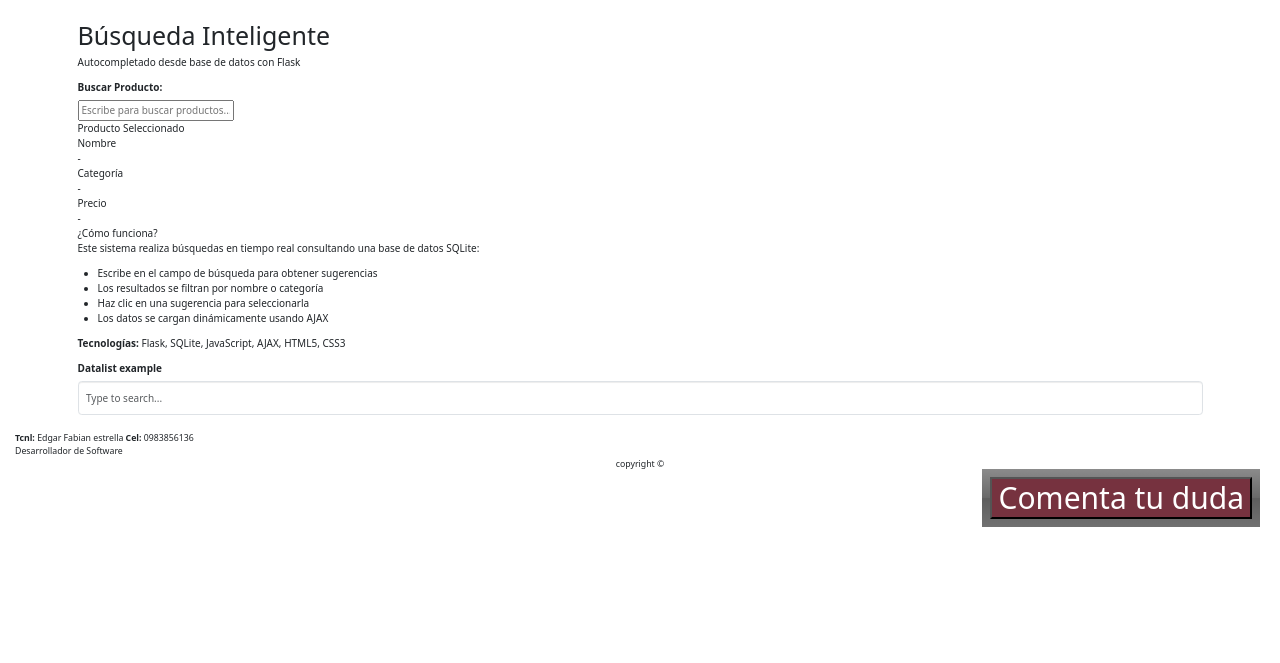
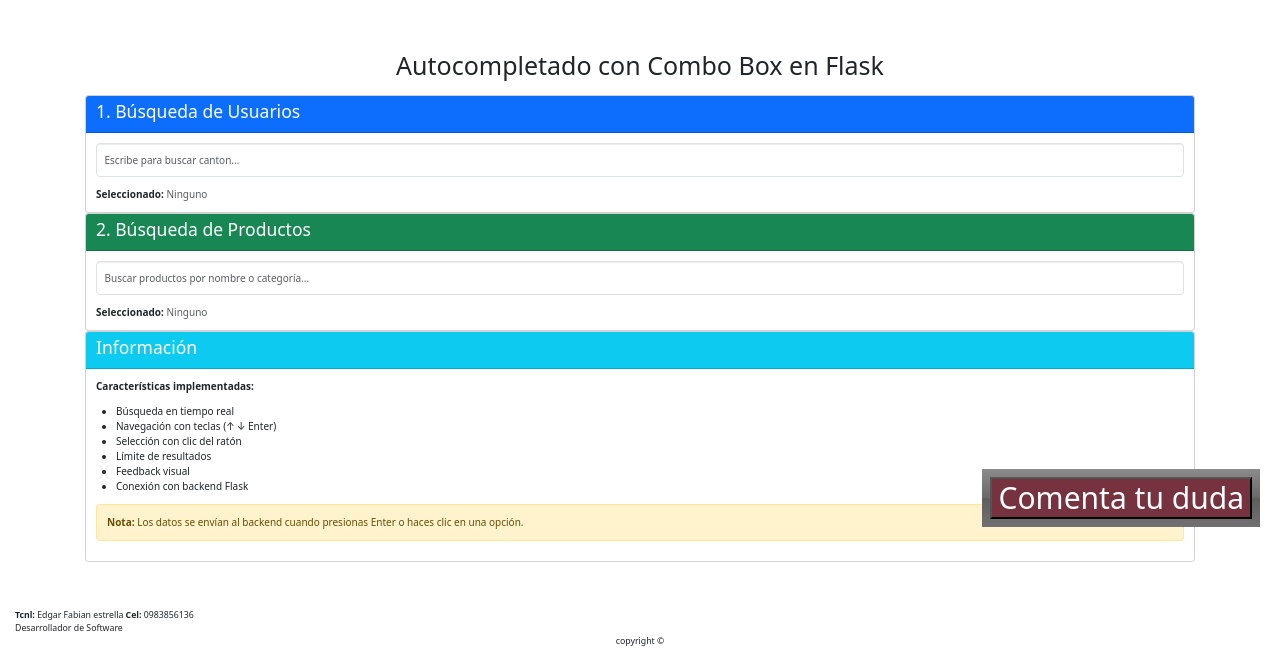
Before and after one commit to starFaby/satec_starfaby, a Flask app: page /crstc in a window 1280 px wide. Shown: the part 253-916 px from the top of the page. Before the commit the page ends 780 px from the top, so only its background shows below. Run offline with Flask 3, Linux system fonts and the light colour scheme; data that the repository does not hold is empty; some libraries are stand-ins or nearby versions.

Commit message:
Añadiendo autocompletando en satec

```diff
--- a/src/__init__.py
+++ b/src/__init__.py
@@ -31,6 +31,8 @@ def apprun():
     #----------Client----------
     app.register_blueprint(crs)
     app.register_blueprint(crstc)
+    app.register_blueprint(crparr)
+    app.register_blueprint(crcnt)
 
 
     return app
--- a/src/client/controller/clientControllerSatec.py
+++ b/src/client/controller/clientControllerSatec.py
@@ -4,9 +4,4 @@ from src.heart.heartServices import *
 class ClientControllerSatec:
 
     def onGetClientControllerSatec():
-        satecList = ClientServiceSatec.ongetClientServiceSatec()
-
-        context = {
-                    'satecList':satecList
-                }
-        return render('client/clientSatec.html', **context)
+        return render('client/clientSatec.html')
--- /dev/null
+++ b/src/client/router/clientRouterCanton.py
@@ -0,0 +1,4 @@
+from flask import Blueprint
+from src.heart.heartController import *
+crcnt= Blueprint('crcnt', __name__)
+crcnt.route('/crcnt', methods=['GET', 'POST'])(ClientControllerCanton.onGetClientControllerCanton)
--- /dev/null
+++ b/src/client/router/clientRouterParroquia.py
@@ -0,0 +1,4 @@
+from flask import Blueprint
+from src.heart.heartController import *
+crparr= Blueprint('crparr', __name__)
+crparr.route('/crparr', methods=['GET', 'POST'])(ClientControllerParroquia.onGetClientControllerParroquia)
--- a/src/heart/heartController.py
+++ b/src/heart/heartController.py
@@ -38,8 +38,9 @@ from src.admin.controller.adminControllerUsers import AdminControllerUser
 #------------------
 # CONTROLLER CLIENT
 #------------------
-from src.admin.controller.adminControllerUsers import AdminControllerUser
 from src.client.controller.clientControllerSatec import ClientControllerSatec
+from src.client.controller.clientControllerParroquia import ClientControllerParroquia
+from src.client.controller.clientControllerCanton import ClientControllerCanton
 
 
 #----------
--- a/src/heart/heartRouter.py
+++ b/src/heart/heartRouter.py
@@ -32,5 +32,6 @@ from src.admin.router.adminRouterUser import aru
 #-----------------------ADMIN CLIENT------------------------------------------
 #-----------------------------------------------------------------------------
 #-----------------------------------------------------------------------------
-from src.admin.router.adminRouterUser import aru
 from src.client.router.clientRouterSatec import crstc
+from src.client.router.clientRouterParroquia import crparr
+from src.client.router.clientRouterCanton import crcnt
--- a/src/heart/heartServices.py
+++ b/src/heart/heartServices.py
@@ -24,5 +24,5 @@ from src.admin.service.adminServiceUser import AdminServiceUser
 #--------------------------------------------------------------------------------------
 #--------------------------------------------------------------------------------------
 
-from src.client.service.clientServiceSatec import ClientServiceSatec
 from src.client.service.clientServiceParroquia import ClientServiceParroquia
+from src.client.service.clientServiceCanton import ClientServiceCanton
--- a/src/heart/heartSistem.py
+++ b/src/heart/heartSistem.py
@@ -2,7 +2,7 @@
 #--Sistem--
 #----------
 from werkzeug.security import generate_password_hash, check_password_hash
-from flask import request, render_template as render, flash, redirect, url_for
+from flask import request, render_template as render, flash, redirect, url_for, jsonify
 from flask_sqlalchemy import SQLAlchemy
 from flask_marshmallow import Marshmallow
 from flask import Flask
@@ -19,6 +19,7 @@ import pandas as pd
 import webbrowser
 import os
 import time
+import json
 
 
 db = SQLAlchemy()
--- a/src/static/javascript/main.js
+++ b/src/static/javascript/main.js
@@ -1,6 +1,7 @@
 import Index from "./index.js"
 import NavbarDesplazamiento from "./navbar.js"
 import Comentario from "./btnComentario.js"
+import Autocomplete from "./satec.js"
 /** eventos */
 import "./caracteresDispon.js"
 
@@ -17,4 +18,21 @@ $(document).ready(function () {
     const auxComenatrio = new Comentario()
     auxComenatrio.viewComentario()
 
+    // Ejemplo 1: Autocompletado de usuarios
+    const autocompleteUsuarios = new Autocomplete(
+        'buscarCanton',
+        'sugerenciasCantones',
+        '/crcnt'
+    );
+
+    // Ejemplo 2: Autocompletado de productos
+    const autocompleteProductos = new Autocomplete(
+        'buscarProducto',
+        'sugerenciasProductos',
+        '/buscar_productos'
+    );
+    document.addEventListener('DOMContentLoaded', e => {
+        $('#input-url').autocomplete()
+    }, false);
+
 })
--- a/src/static/javascript/satec.js
+++ b/src/static/javascript/satec.js
@@ -1,114 +1,168 @@
-document.addEventListener('DOMContentLoaded', function() {
-    const productoInput = document.getElementById('producto');
-    const suggestionsDiv = document.getElementById('suggestions');
-    const selectedProductDiv = document.getElementById('selectedProduct');
-    const detailNombre = document.getElementById('detailNombre');
-    const detailCategoria = document.getElementById('detailCategoria');
-    const detailPrecio = document.getElementById('detailPrecio');
+class Autocomplete {
 
-    let timeoutId;
-    let currentSearchTerm = '';
+    constructor(inputId, listId, endpoint) {
+        this.input = document.getElementById(inputId);
+        this.list = document.getElementById(listId);
+        this.endpoint = endpoint;
+        this.selectedIndex = -1;
 
-    // Función para buscar sugerencias
-    async function buscarSugerencias(termino) {
-        if (!termino.trim()) {
-            suggestionsDiv.style.display = 'none';
+        this.init();
+    }
+
+    init() {
+        this.input.addEventListener('input', () => this.buscar());
+        this.input.addEventListener('keydown', (e) => this.manejarTeclado(e));
+
+        // Cerrar lista al hacer clic fuera
+        document.addEventListener('click', (e) => {
+            if (!this.input.contains(e.target) && !this.list.contains(e.target)) {
+                this.ocultarLista();
+            }
+        });
+    }
+
+    async buscar() {
+        const termino = this.input.value.trim();
+
+        if (termino.length < 1) {
+            this.ocultarLista();
             return;
         }
 
         try {
-            const response = await fetch(`/autocomplete?q=${encodeURIComponent(termino)}`);
-            const sugerencias = await response.json();
+            const response = await fetch(`${this.endpoint}?q=${encodeURIComponent(termino)}`);
 
-            mostrarSugerencias(sugerencias);
+            const resultados = await response.json();
+
+            this.mostrarResultados(resultados);
         } catch (error) {
-            console.error('Error al buscar sugerencias:', error);
+            console.error('Error en la búsqueda:', error);
         }
     }
 
-    // Función para mostrar sugerencias
-    function mostrarSugerencias(sugerencias) {
-        if (sugerencias.length === 0) {
-            suggestionsDiv.innerHTML = `
-                <div class="suggestion-item">
-                    <div class="suggestion-main">No se encontraron resultados</div>
-                    <div class="suggestion-details">Intenta con otro término de búsqueda</div>
-                </div>
-            `;
-            suggestionsDiv.style.display = 'block';
+    mostrarResultados(resultados) {
+
+        if (resultados.length === 0) {
+            this.list.innerHTML = '<div class="autocomplete-item">No se encontraron resultados</div>';
+            this.list.style.display = 'block';
+            console.log("No tiene datos");
             return;
+
         }
 
-        suggestionsDiv.innerHTML = sugerencias.map(sug => `
-            <div class="suggestion-item" data-value="${sug.value}"
-                data-categoria="${sug.categoria}" data-precio="${sug.precio}">
-                <div class="suggestion-main">${sug.value}</div>
-                <div class="suggestion-details">${sug.label}</div>
-            </div>
-        `).join('');
+        this.list.innerHTML = '';
 
-        suggestionsDiv.style.display = 'block';
+        resultados.forEach((resultado, index) => {
 
-        // Agregar event listeners a las sugerencias
-        document.querySelectorAll('.suggestion-item').forEach(item => {
-            item.addEventListener('click', function() {
-                seleccionarProducto(
-                    this.dataset.value,
-                    this.dataset.categoria,
-                    this.dataset.precio
-                );
-            });
+            const item = document.createElement('div');
+            item.className = 'autocomplete-item';
+            item.textContent = resultado.nombre;
+            item.dataset.index = index;
+
+            item.addEventListener('click', () => this.seleccionarItem(resultado.nombre));
+            item.addEventListener('mouseenter', () => this.resaltarItem(index));
+
+            this.list.appendChild(item);
         });
+
+        this.list.style.display = 'block';
+        this.selectedIndex = -1;
+
     }
 
-    // Función para seleccionar un producto
-    function seleccionarProducto(nombre, categoria, precio) {
-        productoInput.value = nombre;
-        suggestionsDiv.style.display = 'none';
-
-        // Mostrar detalles del producto seleccionado
-        detailNombre.textContent = nombre;
-        detailCategoria.textContent = categoria;
-        detailPrecio.textContent = `$${parseFloat(precio).toFixed(2)}`;
-
-        selectedProductDiv.style.display = 'block';
+    seleccionarIdCanton(idCanton){
+        print('idCanton')
+        print(idCanton)
+        print('idCanton')
     }
 
-    // Evento de entrada en el campo de búsqueda
-    productoInput.addEventListener('input', function() {
-        const termino = this.value.trim();
-        currentSearchTerm = termino;
+    resaltarItem(index) {
+        const items = this.list.getElementsByClassName('autocomplete-item');
 
-        // Ocultar detalles del producto seleccionado
-        selectedProductDiv.style.display = 'none';
+        // Remover clase activa de todos los items
+        Array.from(items).forEach(item => {
+            item.classList.remove('active');
+        });
 
-        // Limpiar timeout anterior
-        clearTimeout(timeoutId);
+        // Agregar clase activa al item actual
+        if (items[index]) {
+            items[index].classList.add('active');
+            this.selectedIndex = index;
+        }
+    }
 
-        // Esperar 300ms antes de buscar (debouncing)
-        timeoutId = setTimeout(() => {
-            if (termino === currentSearchTerm) {
-                buscarSugerencias(termino);
-            }
-        }, 300);
-    });
+    seleccionarItem(valor) {
+        this.input.value = valor;
+        this.ocultarLista();
+        /* this.enviarSeleccion(valor);*/
+    }
 
-    // Ocultar sugerencias al hacer clic fuera
-    document.addEventListener('click', function(event) {
-        if (!productoInput.contains(event.target) && !suggestionsDiv.contains(event.target)) {
-            suggestionsDiv.style.display = 'none';
+    manejarTeclado(event) {
+        const items = this.list.getElementsByClassName('autocomplete-item');
+
+        switch(event.key) {
+            case 'ArrowDown':
+                event.preventDefault();
+                if (this.selectedIndex < items.length - 1) {
+                    this.selectedIndex++;
+                    this.resaltarItem(this.selectedIndex);
+                }
+                break;
+
+            case 'ArrowUp':
+                event.preventDefault();
+                if (this.selectedIndex > 0) {
+                    this.selectedIndex--;
+                    this.resaltarItem(this.selectedIndex);
+                }
+                break;
+
+            case 'Enter':
+                event.preventDefault();
+                if (this.selectedIndex >= 0 && items[this.selectedIndex]) {
+                    this.seleccionarItem(items[this.selectedIndex].textContent);
+                } else if (this.input.value.trim()) {
+                    this.enviarSeleccion(this.input.value);
+                }
+                break;
+
+            case 'Escape':
+                this.ocultarLista();
+                break;
         }
-    });
+    }
 
-    // Manejar teclas especiales
-    productoInput.addEventListener('keydown', function(event) {
-        if (event.key === 'Escape') {
-            suggestionsDiv.style.display = 'none';
+    ocultarLista() {
+        this.list.style.display = 'none';
+        this.selectedIndex = -1;
+    }
+
+    async enviarSeleccion(seleccion) {
+        try {
+            const response = await fetch('/guardar_seleccion', {
+                method: 'POST',
+                headers: {
+                    'Content-Type': 'application/json',
+                },
+                body: JSON.stringify({ seleccion: seleccion })
+            });
+
+            const data = await response.json();
+
+            // Actualizar la UI con la selección
+            const elementoId = this.input.id === 'buscarUsuario'
+                ? 'usuarioSeleccionado'
+                : 'productoSeleccionado';
+
+            document.getElementById(elementoId).textContent = seleccion;
+
+            // Mostrar mensaje de éxito
+            alert(data.message);
+
+        } catch (error) {
+            console.error('Error al guardar selección:', error);
+            alert('Error al guardar la selección');
         }
-
-        if (event.key === 'ArrowDown' && suggestionsDiv.style.display === 'block') {
-            const firstSuggestion = suggestionsDiv.querySelector('.suggestion-item');
-            if (firstSuggestion) firstSuggestion.focus();
-        }
-    });
-});
+    }
+}
+export default Autocomplete;
--- a/src/templates/client/clientSatec.html
+++ b/src/templates/client/clientSatec.html
@@ -5,84 +5,67 @@ Satec
 {% endblock%}
 {% block content %}
 <div class="container">
-    <!--    <div class="container">
-        <h1>Buscador Satec</h1>
-        <h2> satec: {{satecList}}</h2>
-        <div class="mb-3">
-            <label for="buscador" class="form-label">Buscar Canton o Ciudad:</label>
-            <input class="form-control" type="text" id="buscador" placeholder="Escribe para filtrar canton o ciudad..." autocomplete="off">
+    <div class="container py-5">
+        <h1 class="text-center mb-4">Autocompletado con Combo Box en Flask</h1>
+
+        <!-- Ejemplo 1: Autocompletado Simple -->
+        <div class="card">
+            <div class="card-header bg-primary text-white">
+                <h3>1. Búsqueda de Usuarios</h3>
+            </div>
+            <div class="card-body">
+                <div class="autocomplete-container">
+                    <input type="text" id="buscarCanton" class="autocomplete-input form-control"
+                        placeholder="Escribe para buscar canton...">
+                    <div id="sugerenciasCantones" class="autocomplete-list"></div>
+                </div>
+                <div class="mt-3">
+                    <strong>Seleccionado:</strong>
+                    <span id="CantonSeleccionado" class="text-muted">Ninguno</span>
+                </div>
+            </div>
         </div>
 
-        <div class="mb-3">
-            <label for="paises" class="form-label">Selecciona un país:</label>
-            <select id="paises" >
-                {% for item in satecList %}
-                <option value="{{ item.pfssateccantonid }}">{{ item.pfssateccantonnombre }}</option>
-                {% endfor %}
-            </select>
+        <!-- Ejemplo 2: Autocompletado con Categorías -->
+        <div class="card">
+            <div class="card-header bg-success text-white">
+                <h3>2. Búsqueda de Productos</h3>
+            </div>
+            <div class="card-body">
+                <div class="autocomplete-container">
+                    <input type="text" id="buscarProducto" class="autocomplete-input form-control"
+                        placeholder="Buscar productos por nombre o categoría...">
+                    <div id="sugerenciasProductos" class="autocomplete-list"></div>
+                </div>
+                <div class="mt-3">
+                    <strong>Seleccionado:</strong>
+                    <span id="productoSeleccionado" class="text-muted">Ninguno</span>
+                </div>
+            </div>
         </div>
 
-        <div id="info-pais" class="pais-seleccionado" style="display: none;">
-            <strong>País seleccionado:</strong>
-            <span id="nombre-pais"></span>
-        </div>
-    </div>-->
-    <h1><i class="fas fa-search"></i> Búsqueda Inteligente</h1>
-    <p class="subtitle">Autocompletado desde base de datos con Flask</p>
-
-    <div class="search-container">
-        <label for="producto" class="search-label">Buscar Producto:</label>
-        <div class="search-box">
-            <input type="text" id="producto" placeholder="Escribe para buscar productos..." autocomplete="off">
-            <div class="search-icon">
-                <i class="fas fa-search"></i>
+        <!-- Información -->
+        <div class="card">
+            <div class="card-header bg-info text-white">
+                <h3>Información</h3>
             </div>
-            <div class="suggestions" id="suggestions"></div>
-        </div>
-    </div>
-
-    <div class="selected-product" id="selectedProduct">
-        <div class="selected-title">
-            <i class="fas fa-check-circle"></i> Producto Seleccionado
-        </div>
-        <div class="selected-details">
-            <div class="detail-item">
-                <div class="detail-label">Nombre</div>
-                <div class="detail-value" id="detailNombre">-</div>
-            </div>
-            <div class="detail-item">
-                <div class="detail-label">Categoría</div>
-                <div class="detail-value" id="detailCategoria">-</div>
-            </div>
-            <div class="detail-item">
-                <div class="detail-label">Precio</div>
-                <div class="detail-value" id="detailPrecio">-</div>
+            <div class="card-body">
+                <p><strong>Características implementadas:</strong></p>
+                <ul>
+                    <li>Búsqueda en tiempo real</li>
+                    <li>Navegación con teclas (↑ ↓ Enter)</li>
+                    <li>Selección con clic del ratón</li>
+                    <li>Límite de resultados</li>
+                    <li>Feedback visual</li>
+                    <li>Conexión con backend Flask</li>
+                </ul>
+                <div class="alert alert-warning">
+                    <strong>Nota:</strong> Los datos se envían al backend cuando presionas Enter o haces clic en una
+                    opción.
+                </div>
             </div>
         </div>
     </div>
-
-    <div class="info-box">
-        <div class="info-title">¿Cómo funciona?</div>
-        <div class="info-text">
-            <p>Este sistema realiza búsquedas en tiempo real consultando una base de datos SQLite:</p>
-            <ul>
-                <li>Escribe en el campo de búsqueda para obtener sugerencias</li>
-                <li>Los resultados se filtran por nombre o categoría</li>
-                <li>Haz clic en una sugerencia para seleccionarla</li>
-                <li>Los datos se cargan dinámicamente usando AJAX</li>
-            </ul>
-            <p><strong>Tecnologías:</strong> Flask, SQLite, JavaScript, AJAX, HTML5, CSS3</p>
-        </div>
-    </div>
-    <section>
-        <label for="exampleDataList" class="form-label">Datalist example</label>
-        <input class="form-control" list="datalistOptions" id="exampleDataList" placeholder="Type to search...">
-        <datalist id="datalistOptions">
-            {% for item in satecList %}
-            <option value="{{ item.pfssateccantonid }}">{{ item.pfssateccantonnombre }}</option>
-            {% endfor %}
-        </datalist>
-    </section>
 </div>
 
 {% endblock %}
```
Also changed, not shown: src/client/controller/clientControllerCanton.py (added, +20 -0 lines), src/client/service/clientServiceCanton.py (added, +11 -0 lines), src/client/service/clientServiceSatec.py (deleted, +0 -11 lines).
